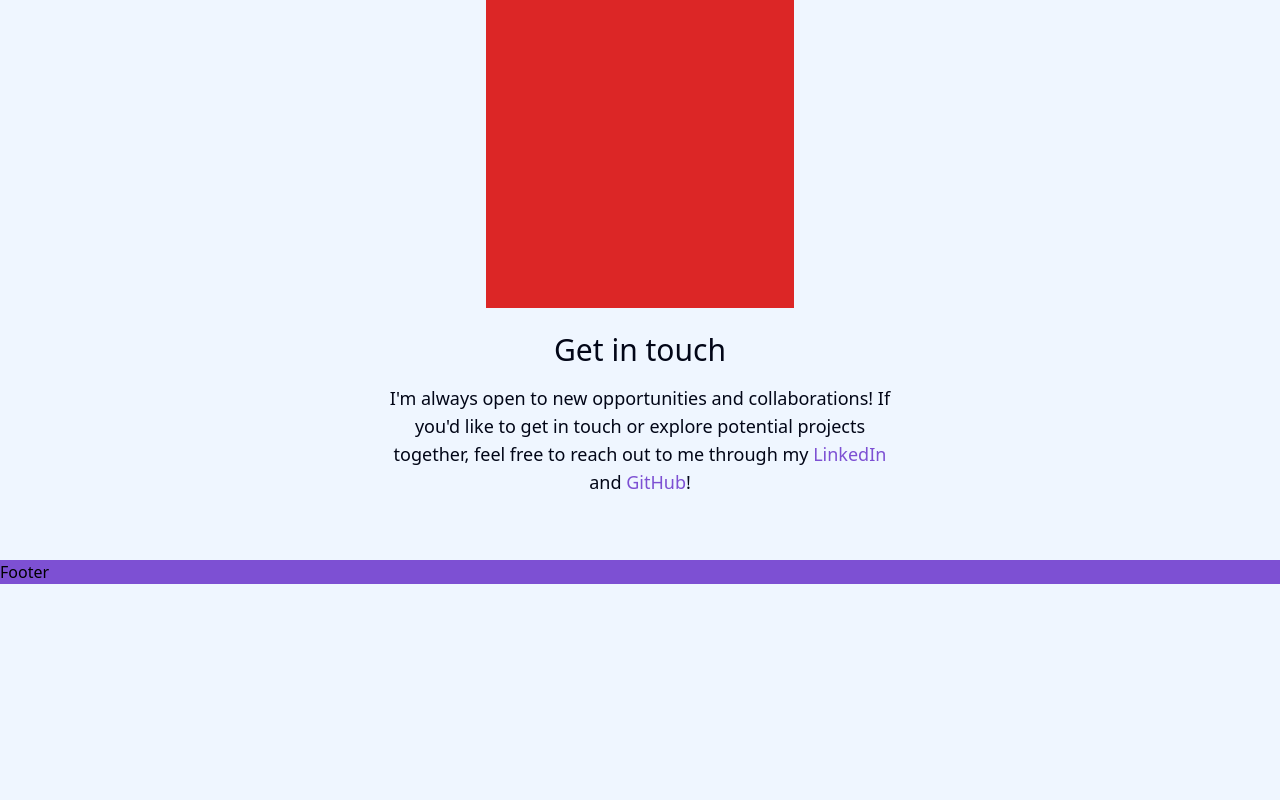
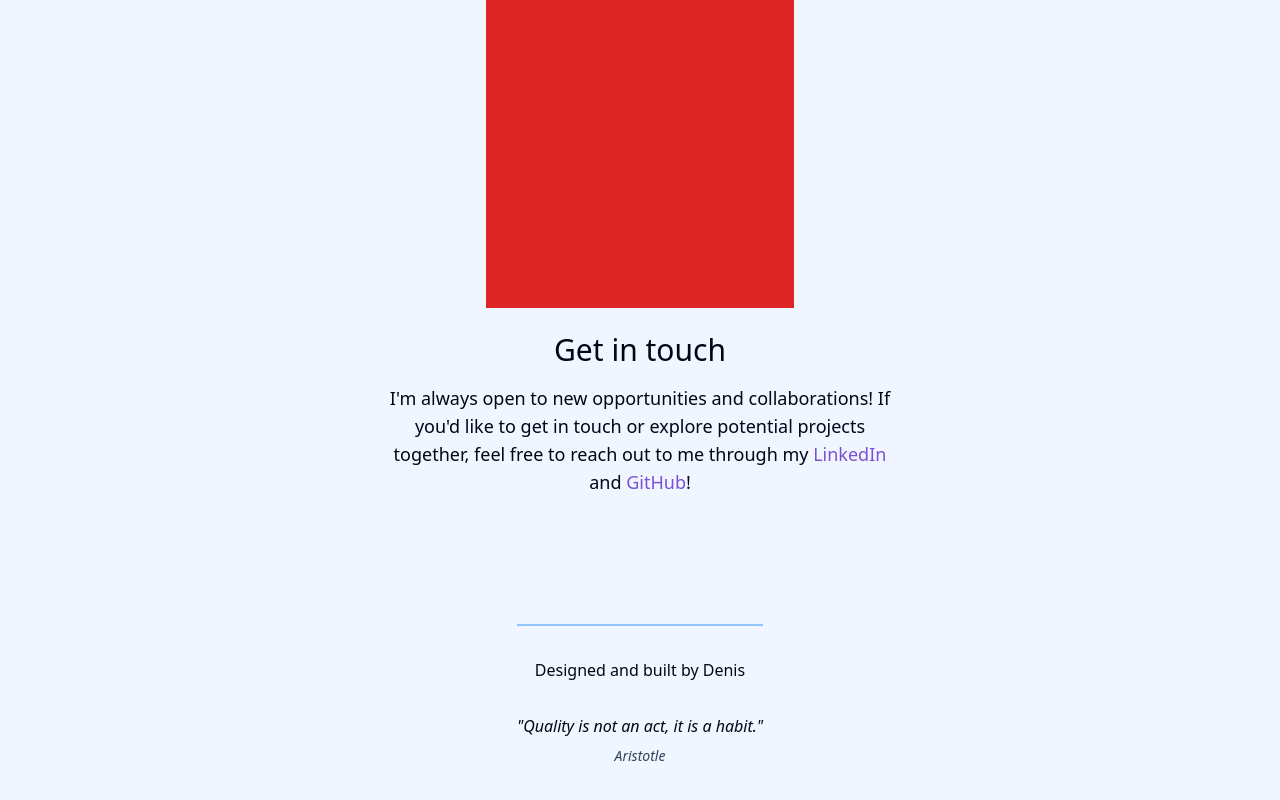
Before and after one commit to Dereden399/dereden399.github.io, a Vue app: page / in a window 1280 px wide. Shown: the part 4556-5356 px from the top of the page. Before the commit the page ends 5140 px from the top, so only its background shows below. Built offline with nearby package versions, Linux system fonts and the light colour scheme.

Commit message:
Better Footer

```diff
--- a/src/components/Footer.vue
+++ b/src/components/Footer.vue
@@ -1,8 +1,16 @@
 <script setup lang="ts"></script>
 
 <template>
-  <div class="w-full bg-accent-200">
-    <p>Footer</p>
+  <div class="flex w-full flex-col items-center text-slate-950">
+    <div
+      class="my-16 flex flex-col items-center border-t-2 border-blue-300 py-8"
+    >
+      <p>Designed and built by Denis</p>
+      <blockquote class="mt-8 italic">
+        <p>"Quality is not an act, it is a habit."</p>
+      </blockquote>
+      <cite class="mt-2 text-sm text-slate-700">Aristotle</cite>
+    </div>
   </div>
 </template>
 
```
